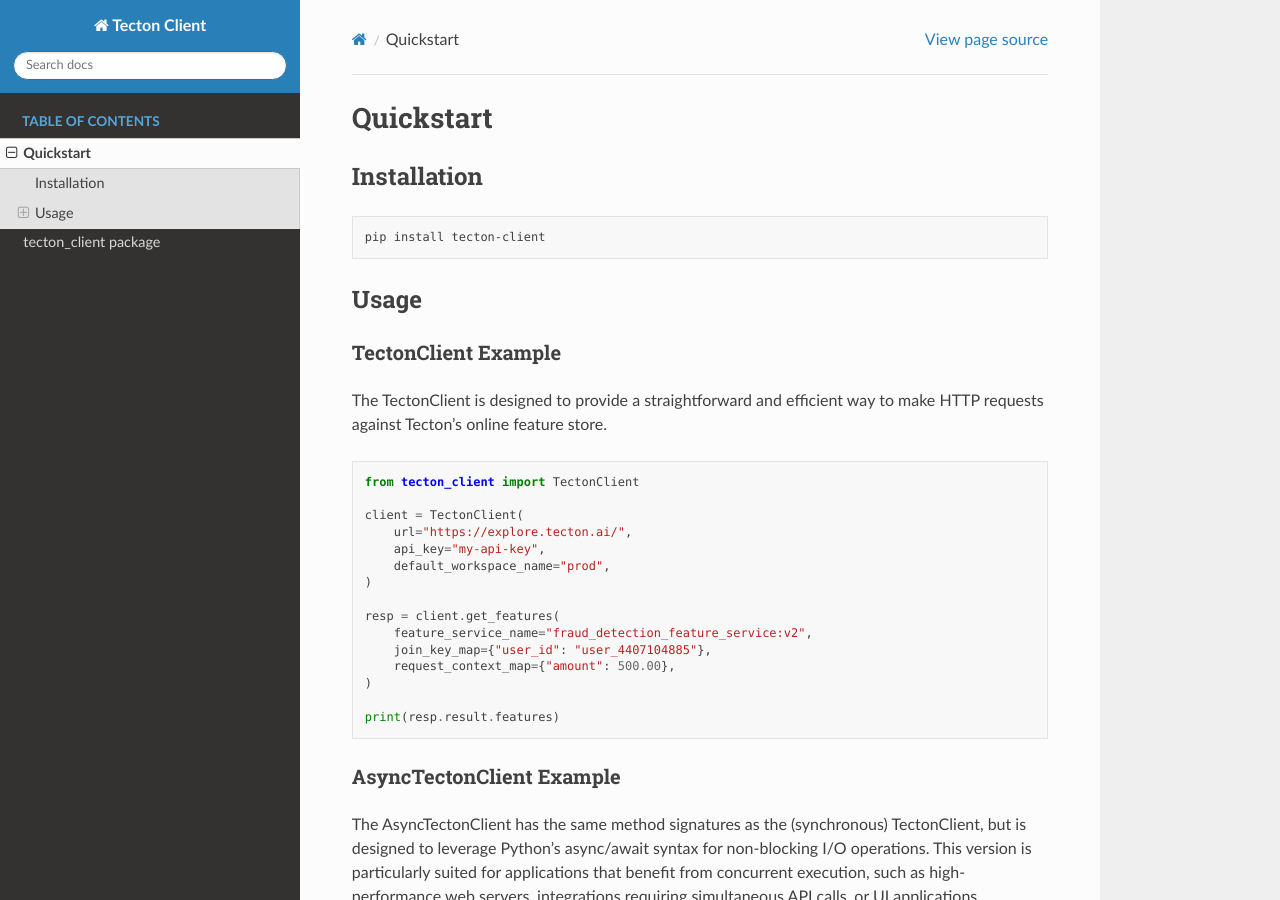
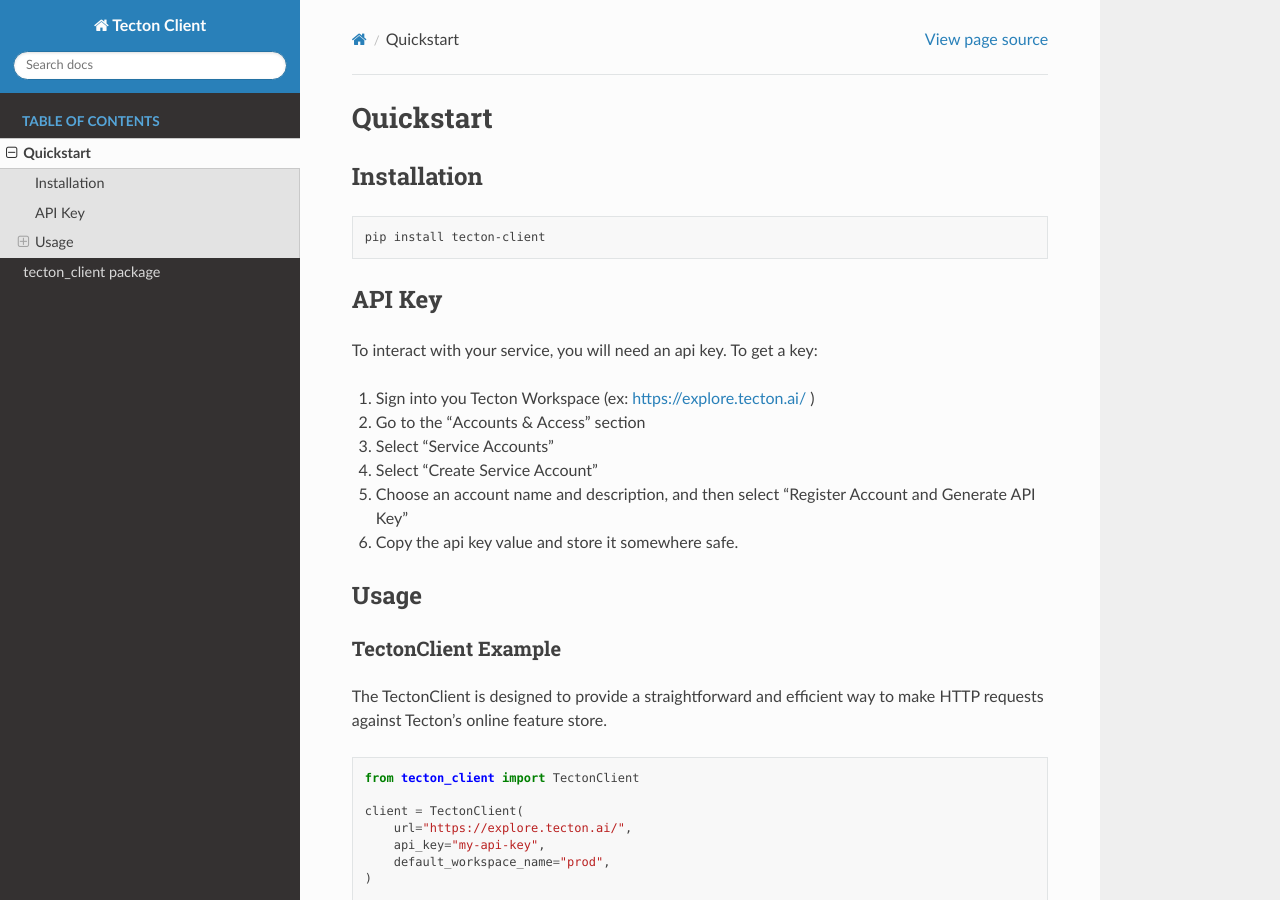
Before and after one commit to tecton-ai/tecton-http-client-python, a Sphinx documentation site: the page built from docs/quickstart.rst, in a window 1280 px wide and 900 px high. Built offline with Sphinx 7.4.7 and the Read the Docs theme 2.0.0, drawn with Linux system fonts in a browser that asks for light colours.

Commit message:
Bug bash feedback (#51)
Co-authored-by: Mary Solbrig <msolbrig@apple.com>
Co-authored-by: Mary Solbrig <mary.solbrig@tecton.ai>

```diff
--- a/docs/quickstart.rst
+++ b/docs/quickstart.rst
@@ -8,6 +8,18 @@
 .. code-block:: bash
 
    pip install tecton-client
+
+API Key
+=======
+
+To interact with your service, you will need an api key. To get a key:
+
+1. Sign into you Tecton Workspace (ex: https://explore.tecton.ai/ )
+2. Go to the "Accounts & Access" section
+3. Select "Service Accounts"
+4. Select "Create Service Account"
+5. Choose an account name and description, and then select "Register Account and Generate API Key"
+6. Copy the api key value and store it somewhere safe.
 
 Usage
 =====
```
Also changed, not shown: README.md (+4 -10 lines), .github/ISSUE_TEMPLATE/bug_report.md, .github/ISSUE_TEMPLATE/feature_request.md, 5 other files.
